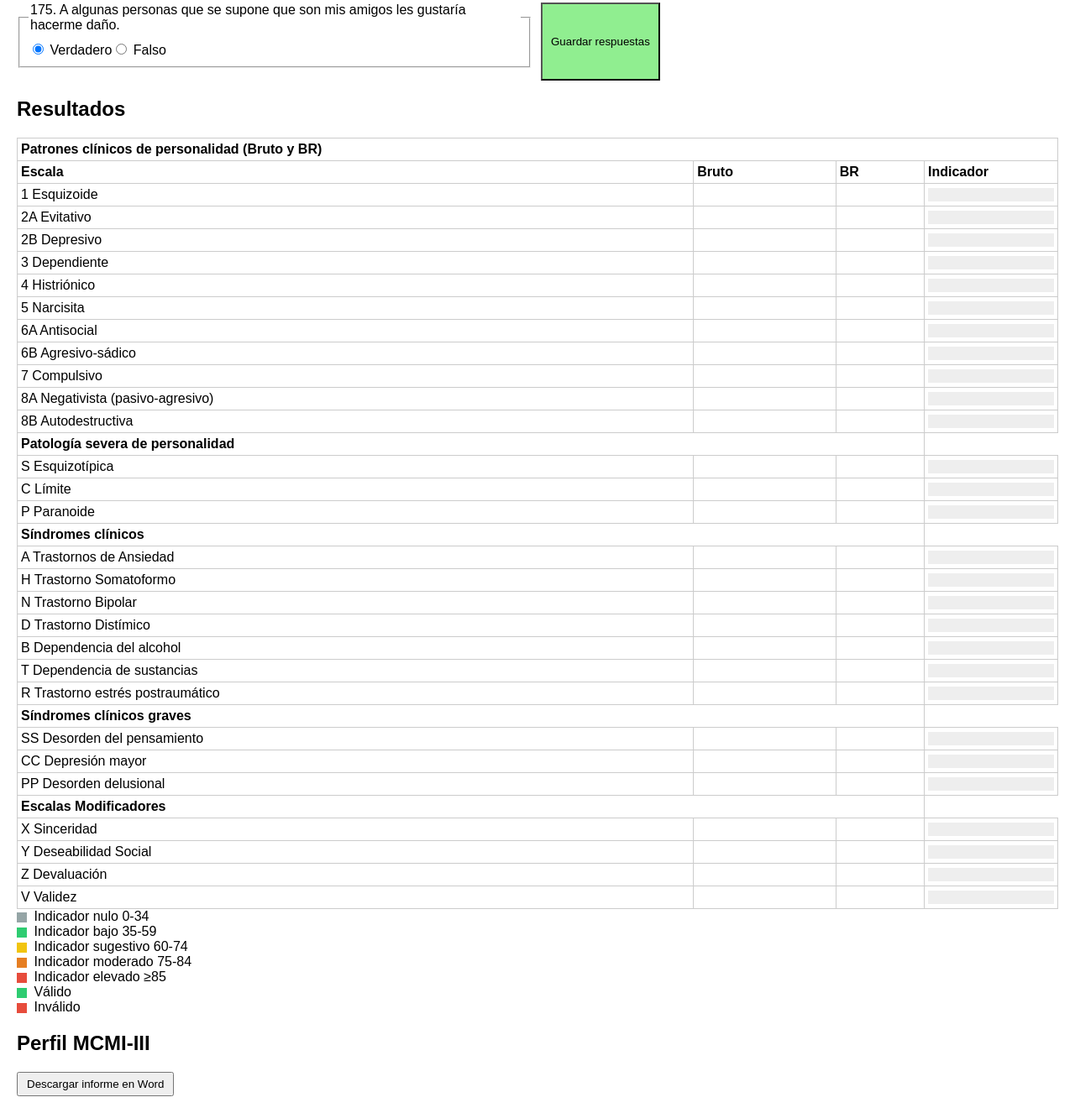
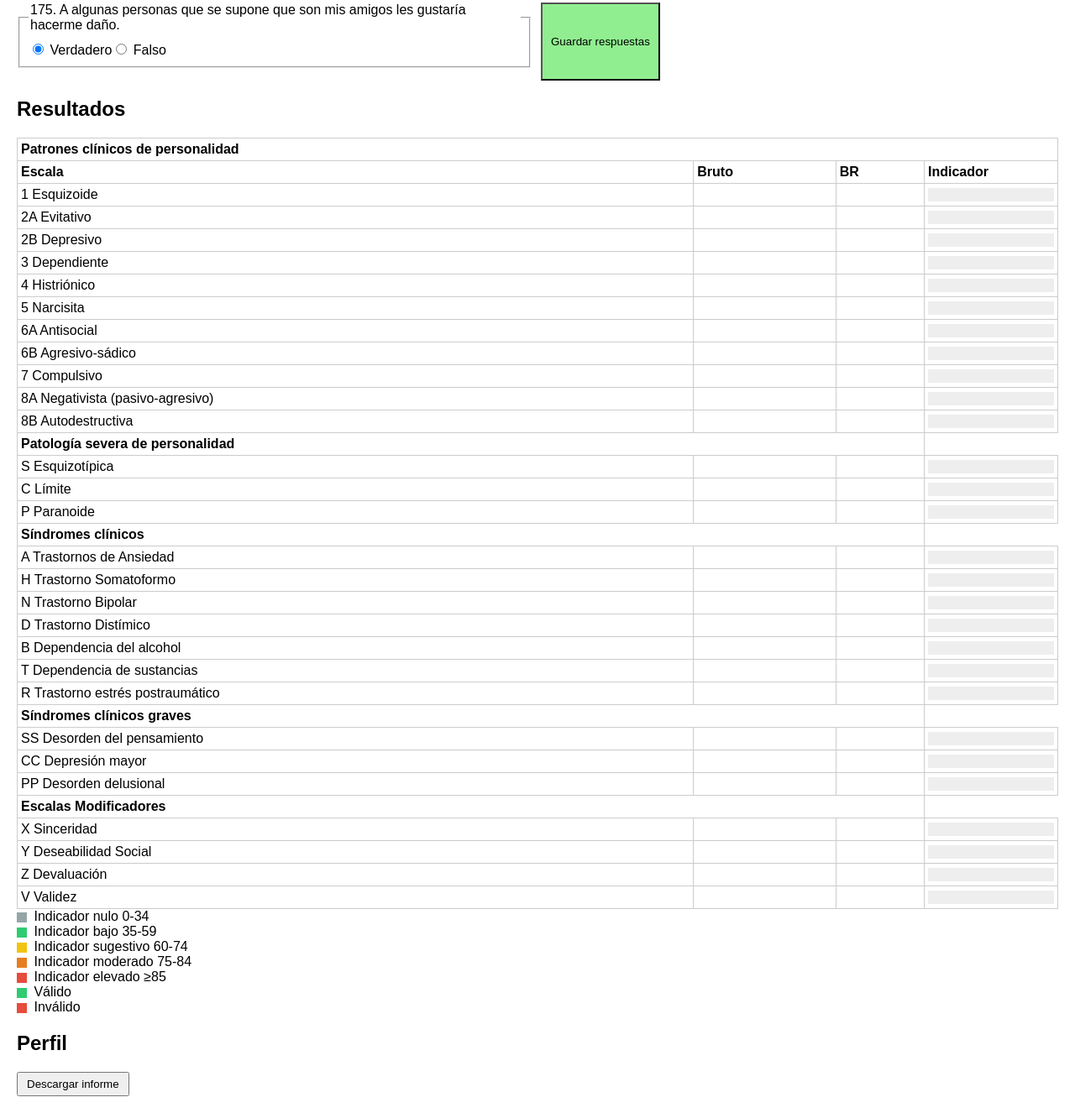
Before and after one commit to apariciocch/consultorioweb, a plain HTML site: page index.html in a window 1280 px wide. Shown: the part 9045-10371 px from the top of the page at 84% size. Drawn offline with nearby package versions, Linux system fonts and the light colour scheme; some packages are replaced by stand-ins of ours; a script that the page names is missing.

Commit message:
errores pequeños 2

```diff
--- a/index.html
+++ b/index.html
@@ -47,7 +47,7 @@
     <h2>Resultados</h2>
     <table id="resultados">
         <tr>
-            <th colspan="4">Patrones cl&iacute;nicos de personalidad (Bruto y BR)</th>
+            <th colspan="4">Patrones cl&iacute;nicos de personalidad </th>
         </tr>
         <tr>
             <th>Escala</th>
@@ -109,9 +109,9 @@
         <div><span class="color valido"></span> Válido</div>
         <div><span class="color invalido"></span> Inválido</div>
     </div>
-    <h2>Perfil MCMI-III</h2>
+    <h2>Perfil </h2>
     <canvas id="mcmiChart" class="hidden" width="1000" height="900"></canvas>
-    <button id="descargar-informe">Descargar informe en Word</button>
+    <button id="descargar-informe">Descargar informe</button>
     <script src="https://cdn.jsdelivr.net/npm/chart.js"></script>
     <script src="https://cdn.jsdelivr.net/npm/sweetalert2@11"></script>
     <script src="main.js"></script>
```
